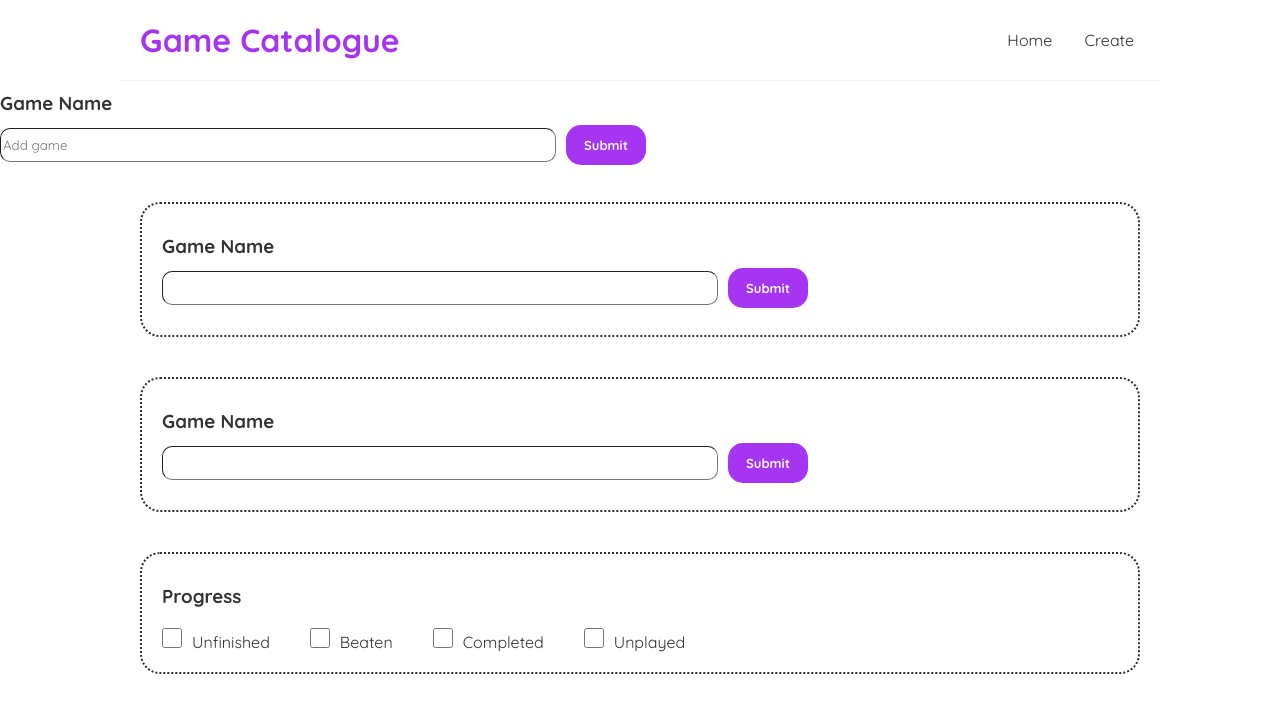
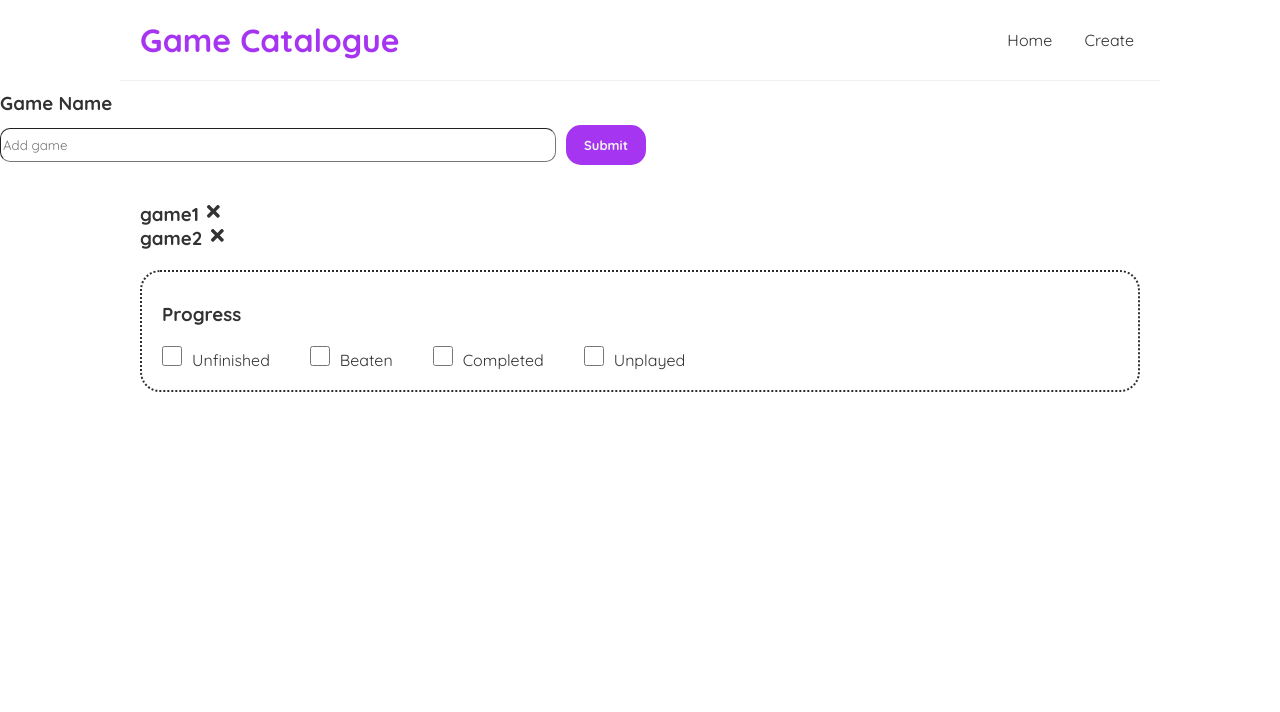
Before and after one commit to Robert56th/react-project-demo, a React (Create React App) app: page /create in a window 1280 px wide. Shown: the top 712 px of the page. Built offline with nearby package versions, Linux system fonts and the light colour scheme.

Commit message:
Update GameInfo.js

```diff
--- a/src/GameInfo.js
+++ b/src/GameInfo.js
@@ -1,14 +1,24 @@
+import { FaTimes} from 'react-icons/fa'
 
-const GameInfo = () => {
+const GameInfo = ({ game, onDelete }) => {
     return (
-        <gi className="gameinfo">
-            <div className="labelContainer">
-                <h3>Game Name</h3>
-                <input type="text"></input>
-                <button>Submit</button>
-            </div>
+        // <div contenteditable="true" onKeyDown={(e) => e.key === 'Enter'?
+        // e.preventDefault() : e} className='games'>
+        //     <h3>{game.text} <FaTimes style={{ color:
+        //     'red', cursor: 'pointer'}}
+        //     onClick={() => onDelete(game.id)}
+        //     onInput={e => onEdit(game.id, e.currentTarget.textContent)}></FaTimes>
+        //     </h3>
+        // </div>
 
-        </gi>
+        <div className='games'>
+            <h3>{game.text} <FaTimes style={{color:
+            'red', cursor: 'pointer'}}
+            onClick={() => onDelete(game.id)} ></FaTimes>
+            </h3>
+            {/* <input type="text"/> */}
+        </div>
+
      );
 }
 
```
